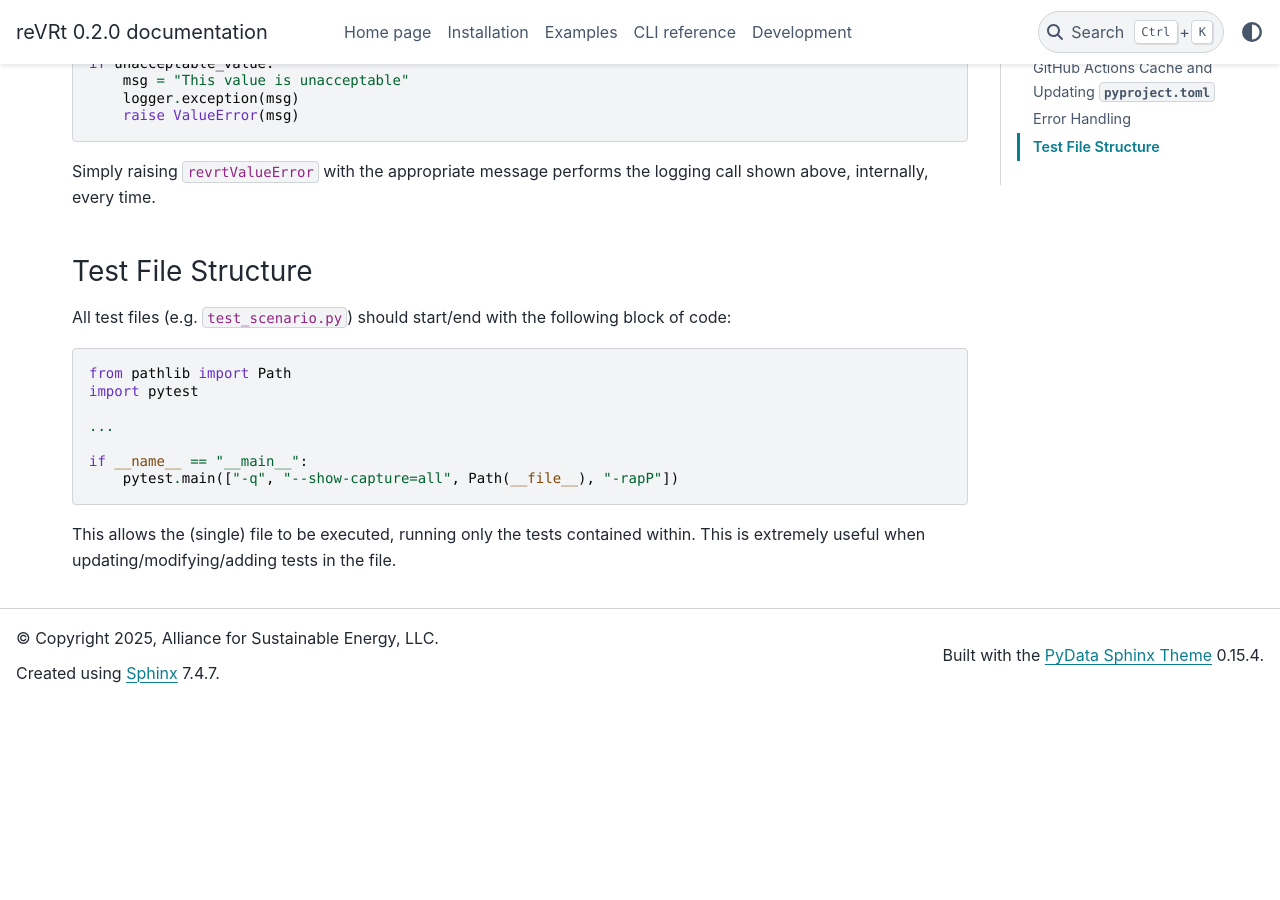
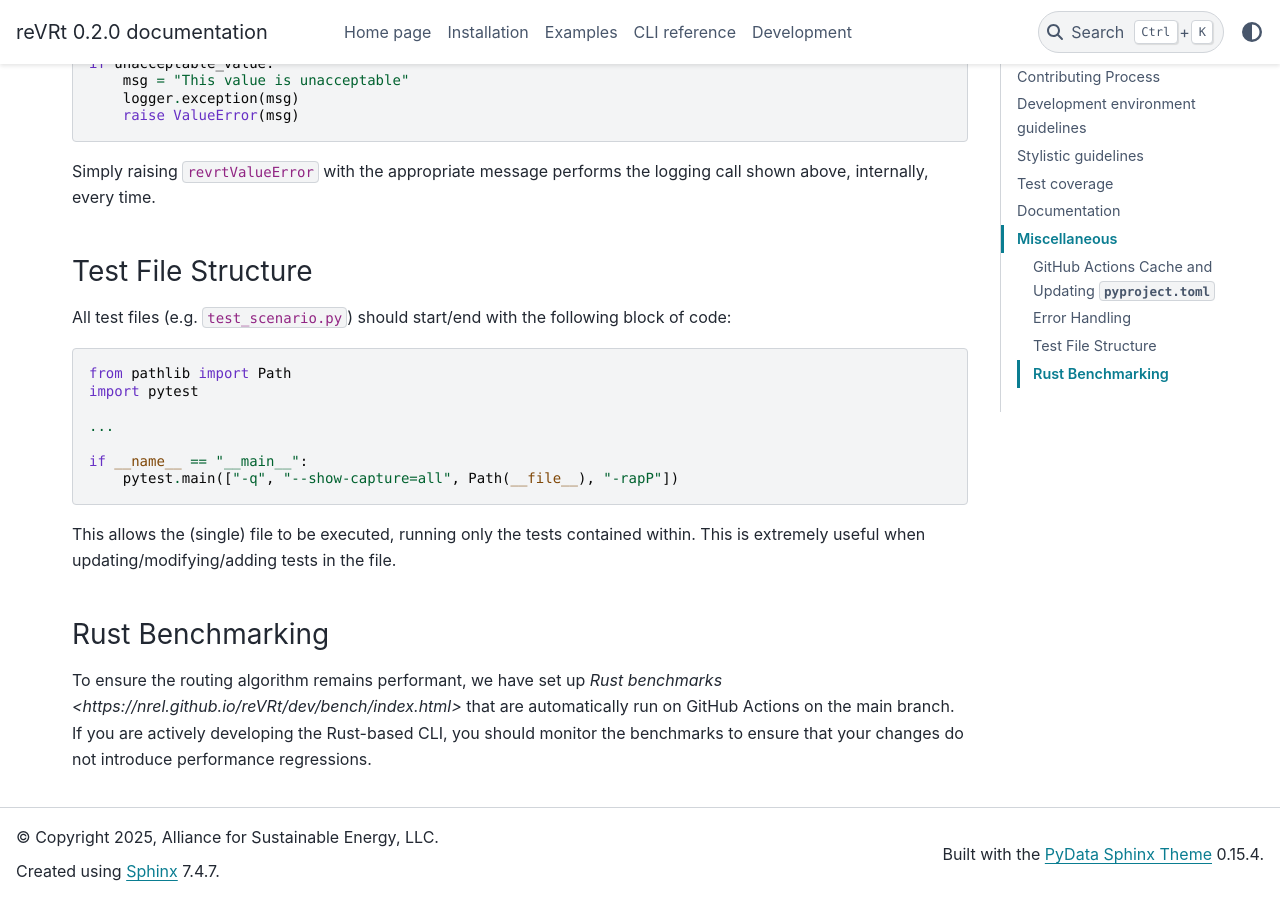
Before and after one commit to NREL/reVRt, a Sphinx documentation site: the page built from docs/source/dev/README.rst, in a window 1280 px wide and 900 px high, scrolled down 6559 px. Built offline with Sphinx 7.4.7 and the PyData theme 0.15.4, drawn with Linux system fonts in a browser that asks for light colours; pages that are not in the unit, such as notebooks, are missing from menus; before the commit the page ends 7261 px from its top, so only the background shows below that.

Commit message:
Add link to rust benchmarks to the docs

```diff
--- a/docs/source/dev/README.rst
+++ b/docs/source/dev/README.rst
@@ -320,3 +320,13 @@ All test files (e.g. ``test_scenario.py``) should start/end with the following b
 
 This allows the (single) file to be executed, running only the tests contained
 within. This is extremely useful when updating/modifying/adding tests in the file.
+
+
+Rust Benchmarking
+^^^^^^^^^^^^^^^^^
+To ensure the routing algorithm remains performant, we have set up
+`Rust benchmarks <https://nrel.github.io/reVRt/dev/bench/index.html>`
+that are automatically run on GitHub Actions on the main branch. If you
+are actively developing the Rust-based CLI, you should monitor the
+benchmarks to ensure that your changes do not introduce performance
+regressions.
```
